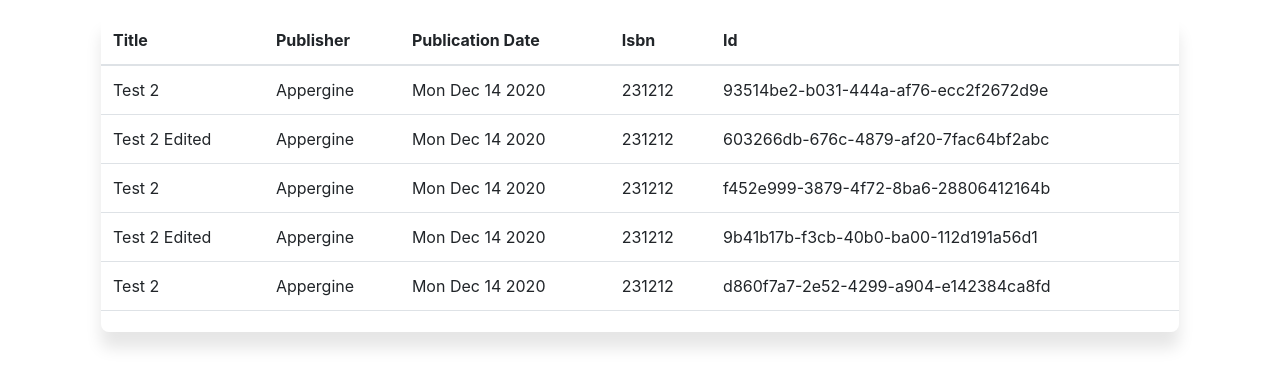
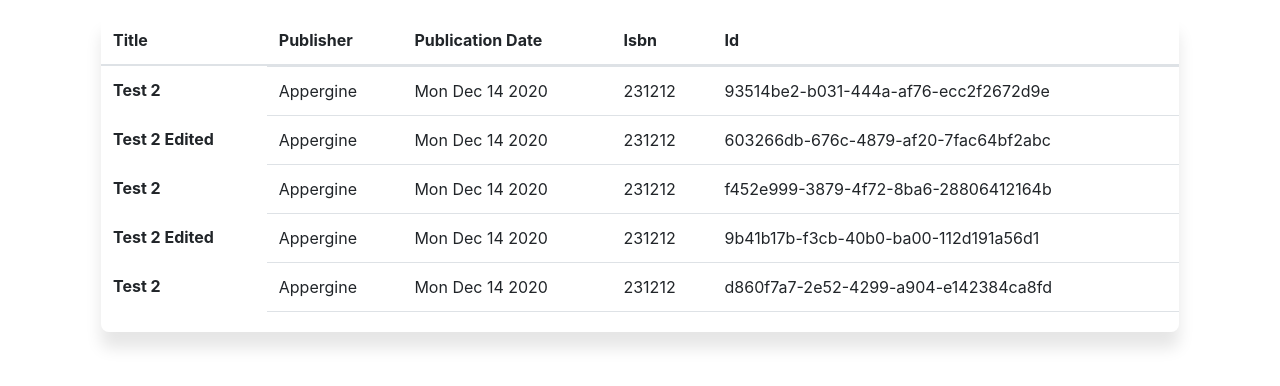
Before and after one commit to joshisadesigner/appergine-evaluation, a Vue app: page / in a window 1280 px wide. Shown: the top 386 px of the page. Built offline with nearby package versions, Linux system fonts and the light colour scheme.

Commit message:
Change table first column to sticky

```diff
--- a/src/components/Table.vue
+++ b/src/components/Table.vue
@@ -3,9 +3,9 @@
     hover
     responsive
     sticky-header
+    no-border-collapse
     :items="items"
     :fields="fields"
-    :no-border-collapse="noCollapse"
   ></b-table>
 </template>
 
@@ -18,7 +18,17 @@ export default {
   },
   data() {
     return {
-      fields: ["title", "publisher", "publicationDate", "isbn", "id"],
+      fields: [
+        {
+          key: "title",
+          stickyColumn: true,
+          isRowHeader: true,
+        },
+        "publisher",
+        "publicationDate",
+        "isbn",
+        "id",
+      ],
       items: this.tableData,
     };
   },
```
